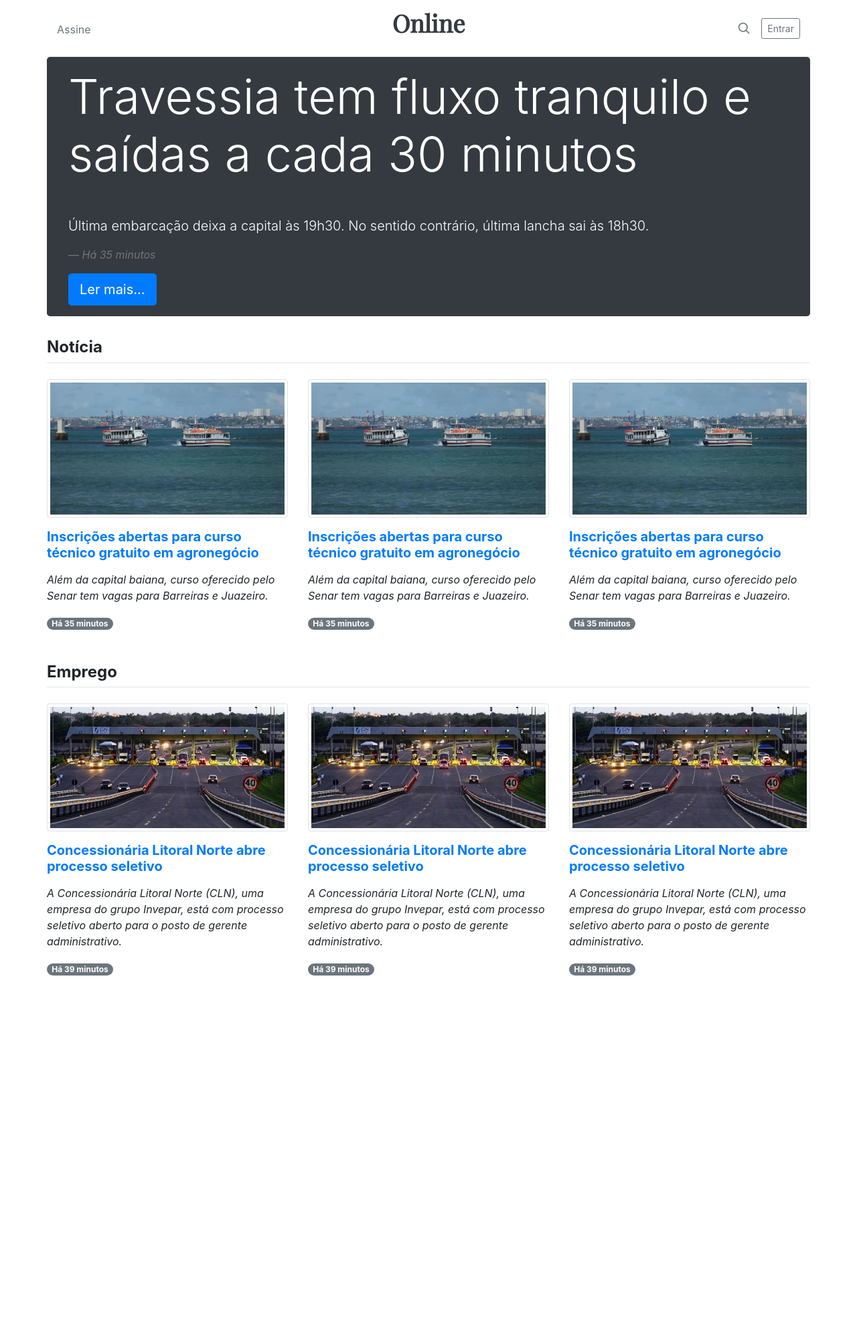
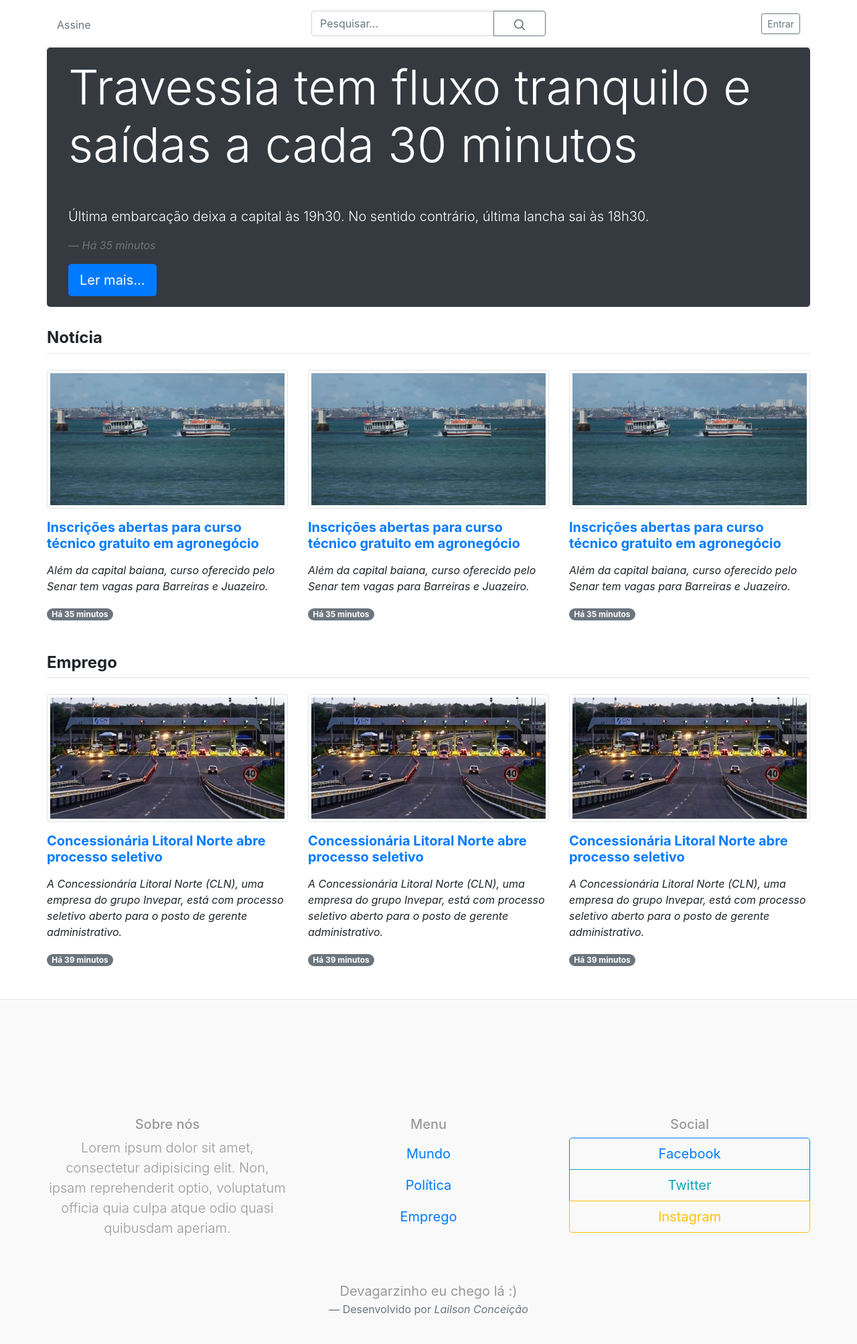
Before and after one commit to lailson-dev/news-portal-php, a PHP site: page / in a window 1280 px wide. Shown: the whole page at 67% size. Before the commit the page ends 1456 px from the top, so only its background shows below. Run offline with PHP 8.4, Linux system fonts and the light colour scheme.

Commit message:
Formulário de pesquisa e finalização da index

```diff
--- a/assets/css/app.css
+++ b/assets/css/app.css
@@ -8,3 +8,15 @@
 	line-height: 1;
 	border-bottom: 1px solid #e5e5e5;
 }
+
+.news-footer {
+	margin-top: 150px;
+}
+
+.bg-gray {
+	padding: 1.5rem 0;
+	color: #999;
+	text-align: center;
+	background-color: #f9f9f9;
+	border-top: .05rem solid #e5e5e5;
+}
--- a/index.php
+++ b/index.php
@@ -22,12 +22,16 @@
 					<a class="text-muted" href="#">Assine</a>
 				</div>
 				<div class="col-4 text-center">
-					<p class="font-playfair text-dark">Online</p>
+					<form action="">
+						<div class="input-group">
+							<input type="text" class="form-control" placeholder="Pesquisar..." aria-label="Recipient's username" aria-describedby="button-addon2">
+						    <div class="input-group-append">
+						    	<button class="btn btn-outline-secondary" type="submyt" id="button-addon2"><svg xmlns="http://www.w3.org/2000/svg" width="20" height="20" viewBox="0 0 24 24" fill="none" stroke="currentColor" stroke-width="2" stroke-linecap="round" stroke-linejoin="round" class="mx-3" focusable="false" role="img"><title>Search</title><circle cx="10.5" cy="10.5" r="7.5"></circle><line x1="21" y1="21" x2="15.8" y2="15.8"></line></svg></button>
+						    </div>
+						</div>
+					</form>
 				</div>
 				<div class="col-4 d-flex justify-content-end align-items-center">
-					<a class="text-muted" href="#">
-						<svg xmlns="http://www.w3.org/2000/svg" width="20" height="20" viewBox="0 0 24 24" fill="none" stroke="currentColor" stroke-width="2" stroke-linecap="round" stroke-linejoin="round" class="mx-3" focusable="false" role="img"><title>Search</title><circle cx="10.5" cy="10.5" r="7.5"></circle><line x1="21" y1="21" x2="15.8" y2="15.8"></line></svg>
-					</a>
 					<a class="btn btn-sm btn-outline-secondary" href="#">Entrar</a>
 				</div>
 			</div>
@@ -75,7 +79,7 @@
 		<!-- End Posts Page - Noticies -->
 
 		<!-- Posts Page - Noticies -->
-		<section class="container p-0">
+		<section class="container mb-5 p-0">
 			<h4 class="font-weight-bold">Emprego</h4>
 			<hr class="mb-4 mt-0">
 			<div class="row d-flex">
@@ -102,6 +106,43 @@
 			</div>
 		</section>
 		<!-- End Posts Page - Noticies -->
+		<!-- Footer Page -->
+		<section class="bg-gray">
+			<footer class="container news-footer p-0">
+				<div class="row">
+					<div class="col-sm-4">
+						<h5>Sobre nós</h5>
+						<p class="lead">Lorem ipsum dolor sit amet, consectetur adipisicing elit. Non, ipsam reprehenderit optio, voluptatum officia quia culpa atque odio quasi quibusdam aperiam.</p>
+					</div>
+
+					<div class="col-sm-4">
+						<h5>Menu</h5>
+						<div class="list-unstyled btn-group-vertical btn-block btn-group-lg">
+							<a class="btn btn-link" href="#">Mundo</a>
+							<a class="btn btn-link" href="#">Política</a>
+							<a class="btn btn-link" href="#">Emprego</a>
+						</div>
+					</div>
+
+					<div class="col-sm-4">
+						<h5>Social</h5>
+						<div class="btn-group-vertical btn-block btn-group-lg">
+							<a class="btn btn-outline-primary" href="#"><i class="fa fa-facebook-official"></i> Facebook</a>
+							<a class="btn btn-outline-info" href="#"><i class="fa fa-facebook-official"></i> Twitter</a>
+							<a class="btn btn-outline-warning" href="#"><i class="fa fa-facebook-official"></i> Instagram</a>
+						</div>
+					</div>
+
+					<div class="col-12 text-center mt-5">
+						<blockquote class="blockquote text-center">
+						  <p class="mb-0">Devagarzinho eu chego lá :)</p>
+						  <footer class="blockquote-footer">Desenvolvido por <cite title="Source Title">Lailson Conceição</cite></footer>
+						</blockquote>
+					</div>
+				</div>
+			</footer>
+		</section>
+		<!-- End Footer Page -->
 
 
 		<!-- Optional JavaScript -->
```
